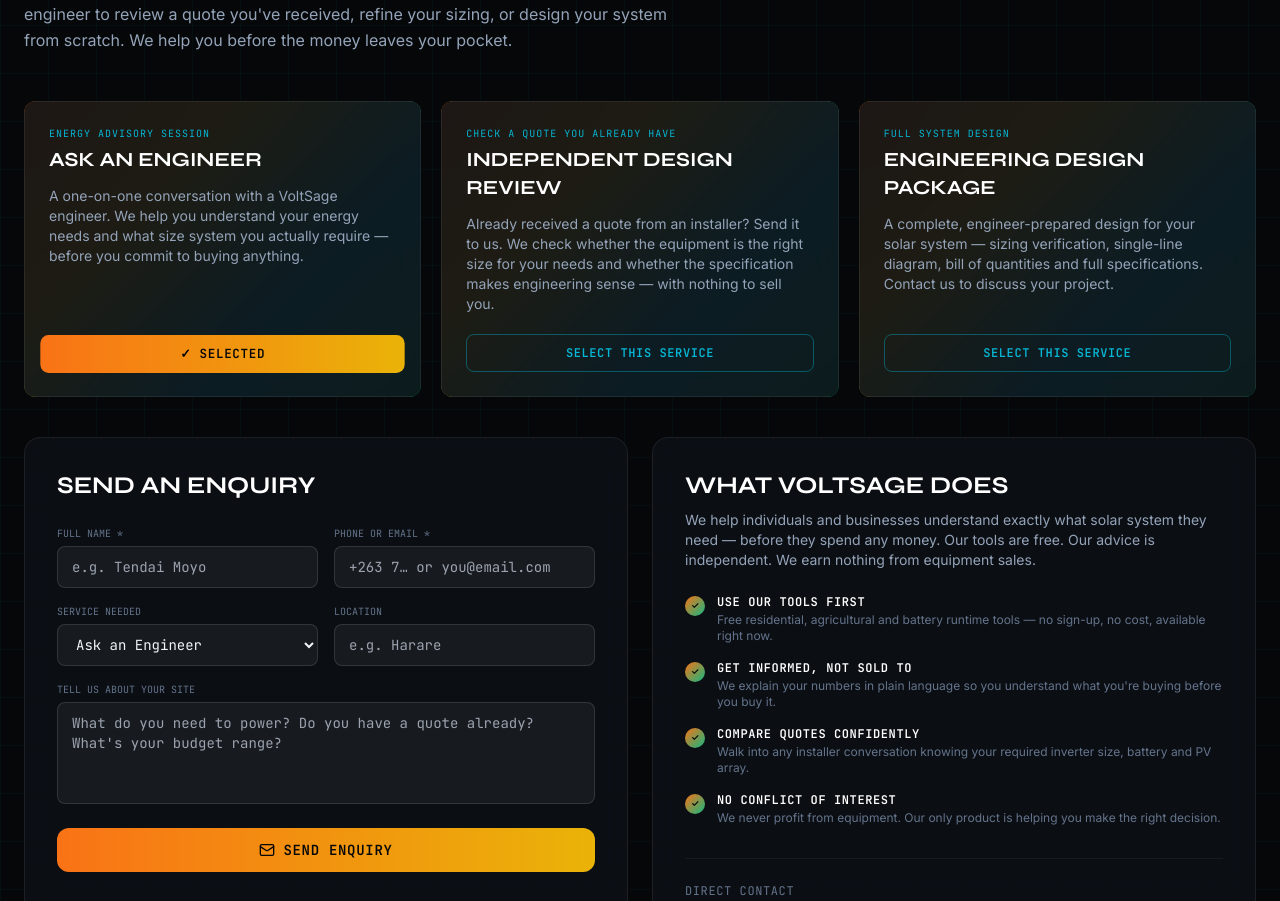
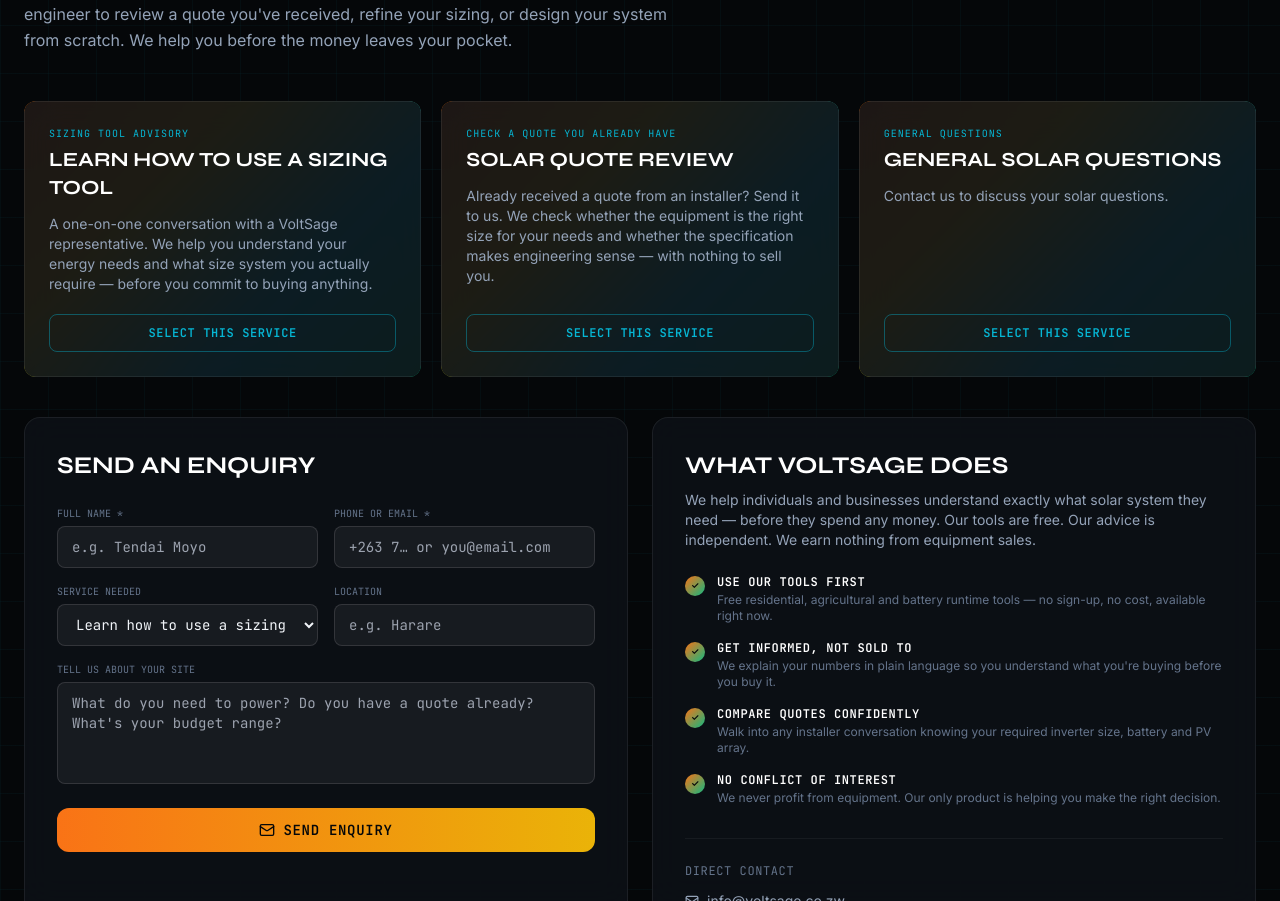
Before and after one commit to faraimupfuti/voltsage-beta, a Next.js app: page / in a window 1280 px wide. Shown: the part 10209-11110 px from the top of the page. Built offline with nearby package versions, Linux system fonts and the light colour scheme.

Commit message:
Update service options in ContactAndFooter component

```diff
--- a/components/ContactAndFooter.tsx
+++ b/components/ContactAndFooter.tsx
@@ -41,22 +41,22 @@
         <div className="grid grid-cols-1 md:grid-cols-3 gap-5 mb-10">
           {[
             {
-              sub: 'Energy Advisory Session',
-              name: 'Ask an Engineer',
-              desc: 'A one-on-one conversation with a VoltSage engineer. We help you understand your energy needs and what size system you actually require — before you commit to buying anything.',
-              value: 'Ask an Engineer',
+              sub: 'Sizing tool advisory',
+              name: 'Learn how to use a sizing tool',
+              desc: 'A one-on-one conversation with a VoltSage representative. We help you understand your energy needs and what size system you actually require — before you commit to buying anything.',
+              value: 'Learn how to use a sizing tool',
             },
             {
               sub: 'Check a quote you already have',
-              name: 'Independent Design Review',
+              name: 'Solar Quote Review',
               desc: 'Already received a quote from an installer? Send it to us. We check whether the equipment is the right size for your needs and whether the specification makes engineering sense — with nothing to sell you.',
-              value: 'Independent Design Review',
+              value: 'Solar Quote Review',
             },
             {
-              sub: 'Full system design',
-              name: 'Engineering Design Package',
-              desc: 'A complete, engineer-prepared design for your solar system — sizing verification, single-line diagram, bill of quantities and full specifications. Contact us to discuss your project.',
-              value: 'Engineering Design Package',
+              sub: 'General questions',
+              name: 'General solar questions',
+              desc: 'Contact us to discuss your solar questions.',
+              value: 'General solar questions',
             },
           ].map((s, i) => (
             <div key={i} className="gradient-border rounded-2xl overflow-hidden card-3d">
@@ -99,7 +99,7 @@
                 <div>
                   <label className="text-[10px] font-mono uppercase text-slate-500 block mb-1">Service needed</label>
                   <select value={service} onChange={e => setService(e.target.value)} className="tool-input text-sm">
-                    <option>Ask an Engineer</option>
+                    <option>Learn how to use a sizing tool</option>
                     <option>Independent Design Review</option>
                     <option>Engineering Design Package</option>
                     <option>Other / general enquiry</option>
```
